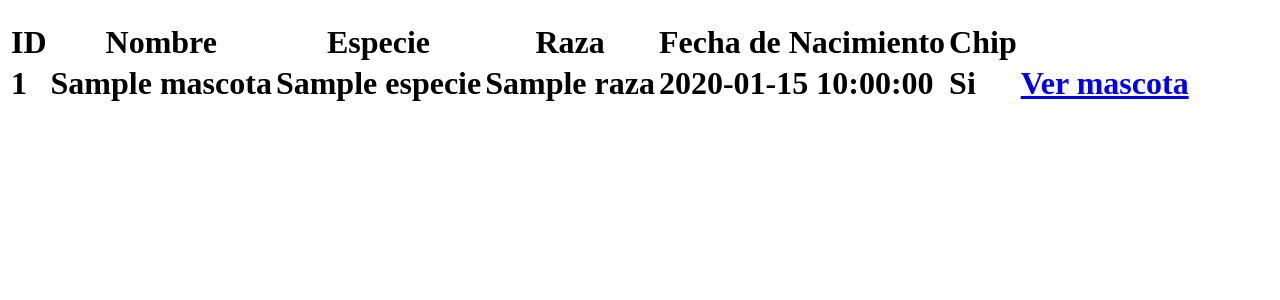
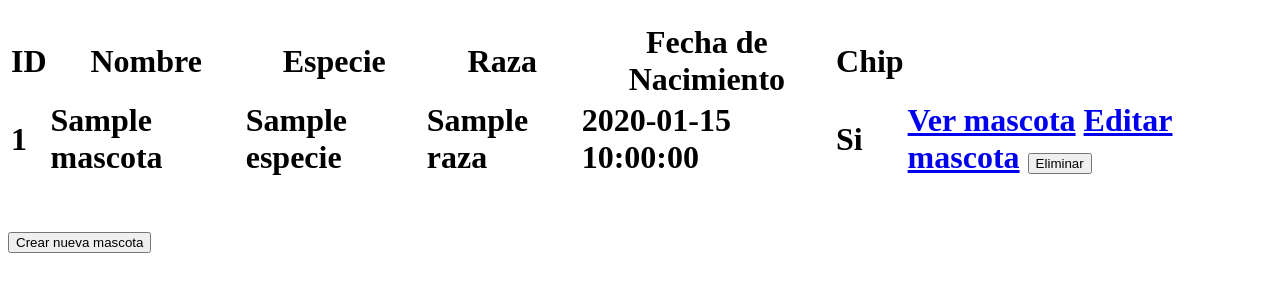
Before and after one commit to albanomp/Proyecto-Clinica-Veterinaria, a Python web app: template Clinica_Veterinaria/app/templates/mascotas/list.html in a window 1280 px wide. Shown: the top 300 px of the page. Run offline with Jinja, Linux system fonts and the light colour scheme; the template is opened without the code that fills it: most values are stand-ins (such as "Sample title", 1, 10 or a date in 2020).

Commit message:
Actualizado list de mascota con botones para crear, eliminar y editar

```diff
--- a/Clinica_Veterinaria/app/templates/mascotas/list.html
+++ b/Clinica_Veterinaria/app/templates/mascotas/list.html
@@ -38,10 +38,20 @@
                 </td>
                 <td>
                     <a href="/mascotas/{{m.id}}">Ver mascota</a>
+                    <a href="/mascotas/{{m.id}}/editar">Editar mascota</a>
+                    <form action="/mascotas/{{m.id}}/eliminar" method="post" style="display:inline;">
+                        <button type="submit" onclick="return confirm('¿Seguro que quieres eliminar esta mascota');">
+                            Eliminar
+                        </button>
+                    </form>
                 </td>
             <tr>
             {% endfor %}
         <tbody>
     <table>
+    <br>
+    <a href="/mascotas/nuevo">
+        <button> Crear nueva mascota</button>
+    </a>
 </body>
 </html>
```
